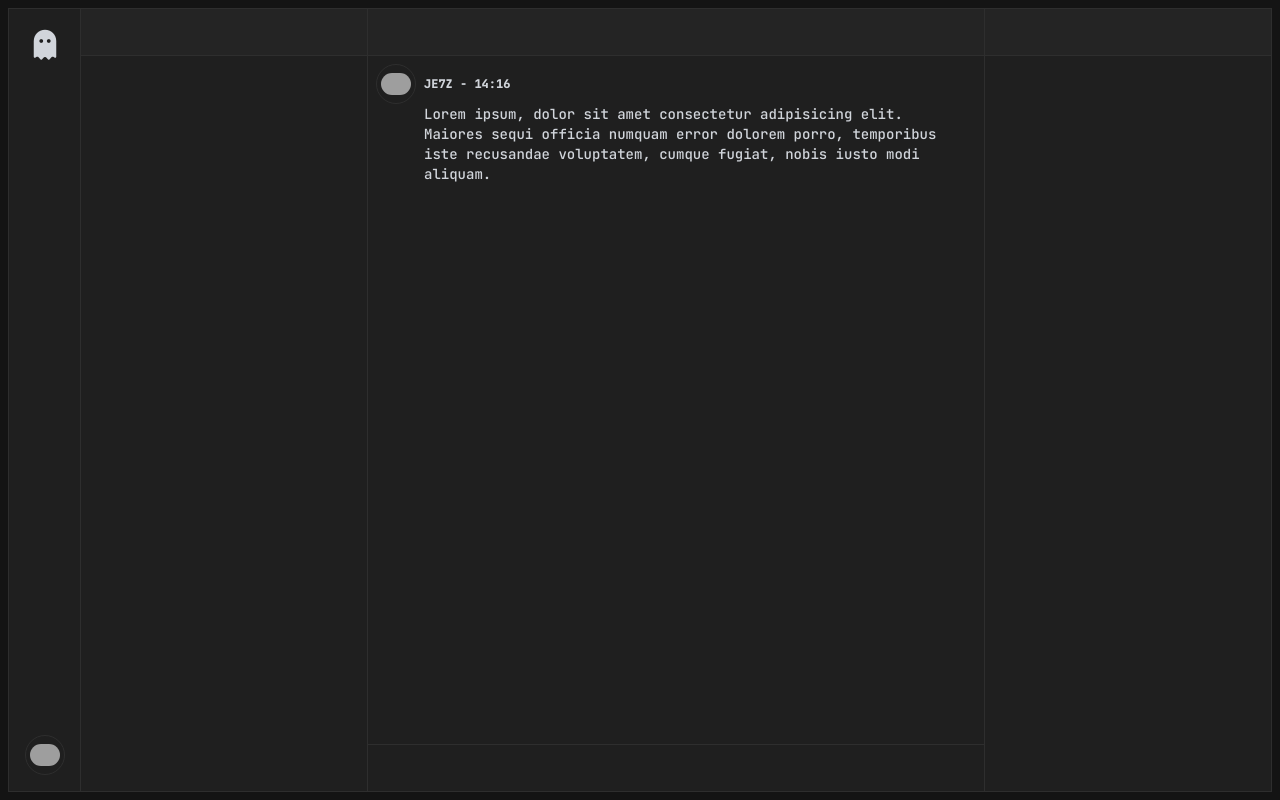
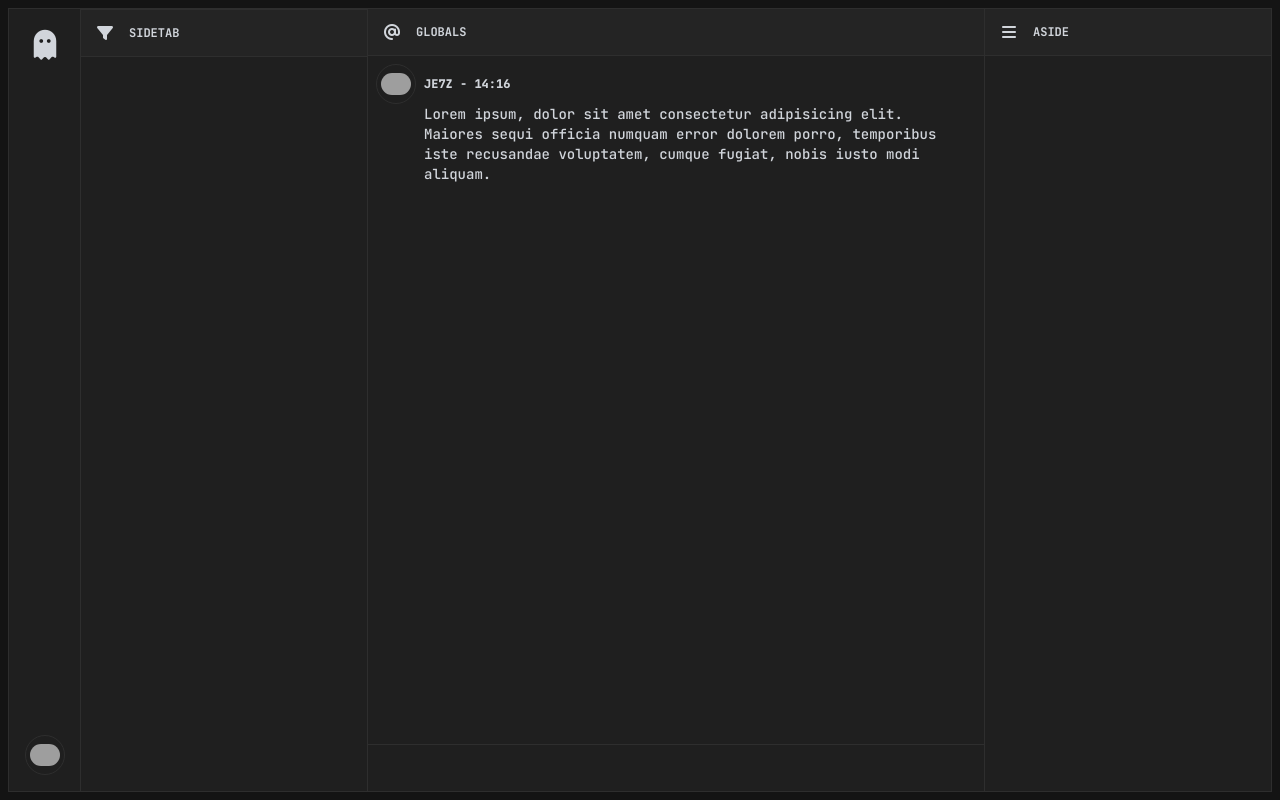
Before and after one commit to jefeez/umbrella, a React (Vite) app: page /app in a window 1280 px wide. Built offline with nearby package versions, Linux system fonts and the light colour scheme; grey boxes are pictures that could not be loaded.

Commit message:
bars icon and name

```diff
--- /dev/null
+++ b/src/components/Icon.tsx
@@ -0,0 +1,7 @@
+export default function Icon({ awesome }: { awesome: string }) {
+  return (
+    <div className="w-12 h-12 flex justify-center items-center">
+      <i className={awesome} />
+    </div>
+  );
+}
--- /dev/null
+++ b/src/components/Name.tsx
@@ -0,0 +1,7 @@
+import React, { ReactNode } from 'react';
+
+function Name({ children }: { children: ReactNode }) {
+  return <div className="flex items-center text-xs font-bold text-center">{children}</div>;
+}
+
+export default Name;
--- a/src/pages/app/display/rooms/aside/index.tsx
+++ b/src/pages/app/display/rooms/aside/index.tsx
@@ -1,3 +1,5 @@
+import Icon from '../../../../../components/Icon';
+import Name from '../../../../../components/Name';
 import Bar from '../../../../../layouts/bar';
 import Insider from '../../../../../layouts/insider';
 
@@ -5,7 +7,12 @@ export default function Aside() {
   return (
     <div className="sidebar">
       <Insider>
-        <Bar />
+        <Bar>
+          <div className="h-full flex items-center">
+            <Icon awesome="fa-solid fa-bars" />
+            <Name>ASIDE</Name>
+          </div>
+        </Bar>
         <div className="w-full h-full p-2" />
       </Insider>
     </div>
--- a/src/pages/app/display/rooms/container/index.tsx
+++ b/src/pages/app/display/rooms/container/index.tsx
@@ -1,3 +1,5 @@
+import Icon from '../../../../../components/Icon';
+import Name from '../../../../../components/Name';
 import Bar from '../../../../../layouts/bar';
 import Handler from './handler';
 import Messages from './messages';
@@ -5,7 +7,12 @@ import Messages from './messages';
 function Container() {
   return (
     <div className="container">
-      <Bar />
+      <Bar>
+        <div className="h-full flex items-center">
+          <Icon awesome="fa-solid fa-at" />
+          <Name>GLOBALS</Name>
+        </div>
+      </Bar>
       <Messages />
       <Handler />
     </div>
--- a/src/pages/app/sidebar/sidetab/index.tsx
+++ b/src/pages/app/sidebar/sidetab/index.tsx
@@ -1,3 +1,5 @@
+import Icon from '../../../../components/Icon';
+import Name from '../../../../components/Name';
 import Bar from '../../../../layouts/bar';
 import Insider from '../../../../layouts/insider';
 
@@ -5,7 +7,14 @@ export default function Sidetab() {
   return (
     <div className="sidebar">
       <Insider>
-        <Bar />
+        <Bar>
+          <Bar>
+            <div className="h-full flex items-center">
+              <Icon awesome="fa-solid fa-filter" />
+              <Name>SIDETAB</Name>
+            </div>
+          </Bar>
+        </Bar>
         <div className="w-full h-full p-2" />
       </Insider>
     </div>
```
